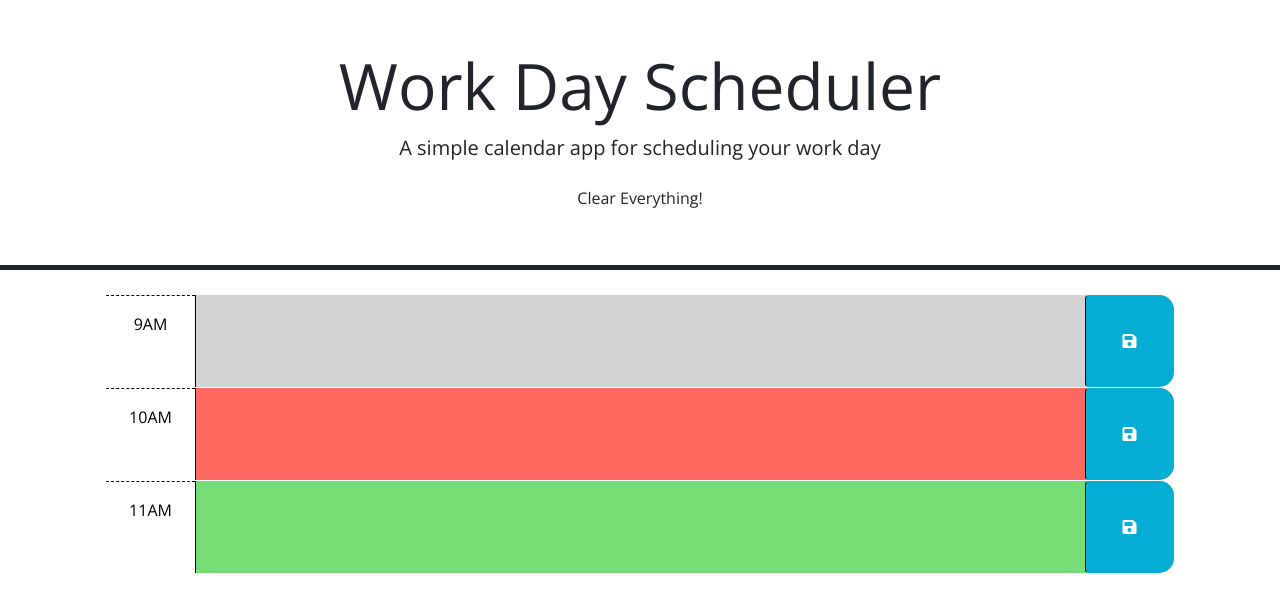
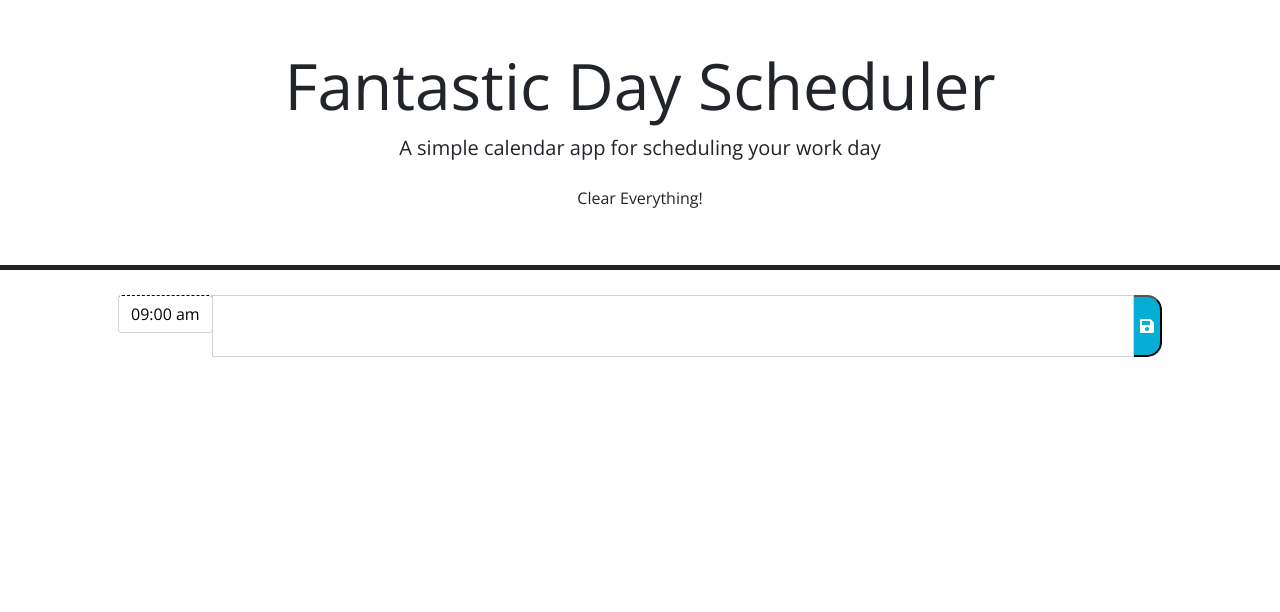
Before and after one commit to mikestem/Fantastic-Scheduler, a plain HTML site: page Develop/index.html in a window 1280 px wide. Drawn offline with nearby package versions, Linux system fonts and the light colour scheme.

Commit message:
added first hour

```diff
--- a/Develop/index.html
+++ b/Develop/index.html
@@ -19,44 +19,27 @@
       rel="stylesheet"
     />
     <link rel="stylesheet" href="style.css" />
-    <title>Work Day Scheduler</title>
+    <title>Fantastic Day Scheduler</title>
   </head>
 
   <body>
     <header class="p-5 mb-4 border-5 border-bottom border-dark text-center">
-      <h1 class="display-3">Work Day Scheduler</h1>
+      <h1 class="display-3">Fantastic Day Scheduler</h1>
       <p class="lead">A simple calendar app for scheduling your work day</p>
       <p id="currentDay" class="lead"></p>
       <button type="button" class="btn btn-outline-sucess" id="clearDay">Clear Everything!</button>
     </header>
     <div class="container-lg px-5">
-
-      <!-- Example of a past time block. The "past" class adds a gray background color. -->
-      <div id="hour-9" class="row time-block past">
-        <div class="col-2 col-md-1 hour text-center py-3">9AM</div>
-        <textarea class="col-8 col-md-10 description" rows="3"> </textarea>
-        <button class="btn saveBtn col-2 col-md-1" aria-label="save">
-          <i class="fas fa-save" aria-hidden="true"></i>
-        </button>
+      <div class="row">
+        <div class="input-group">
+          <div class="input-group-prepend">
+            <span class="input-group-text hour">09:00 am </span>
+          </div>
+          <textarea class="form-control" aria-label="With textarea" id="9am"></textarea>
+          <button type="button" class="saveBtn"><i class="fas fa-save"></i></button>
+        </div>
       </div>
 
-      <!-- Example of a a present time block. The "present" class adds a red background color. -->
-      <div id="hour-10" class="row time-block present">
-        <div class="col-2 col-md-1 hour text-center py-3">10AM</div>
-        <textarea class="col-8 col-md-10 description" rows="3"> </textarea>
-        <button class="btn saveBtn col-2 col-md-1" aria-label="save">
-          <i class="fas fa-save" aria-hidden="true"></i>
-        </button>
-      </div>
-
-      <!-- Example of a future time block. The "future" class adds a green background color. -->
-      <div id="hour-11" class="row time-block future">
-        <div class="col-2 col-md-1 hour text-center py-3">11AM</div>
-        <textarea class="col-8 col-md-10 description" rows="3"> </textarea>
-        <button class="btn saveBtn col-2 col-md-1" aria-label="save">
-          <i class="fas fa-save" aria-hidden="true"></i>
-        </button>
-      </div>
 
     <script src="https://code.jquery.com/jquery-3.4.1.min.js"></script>
     <script
```
